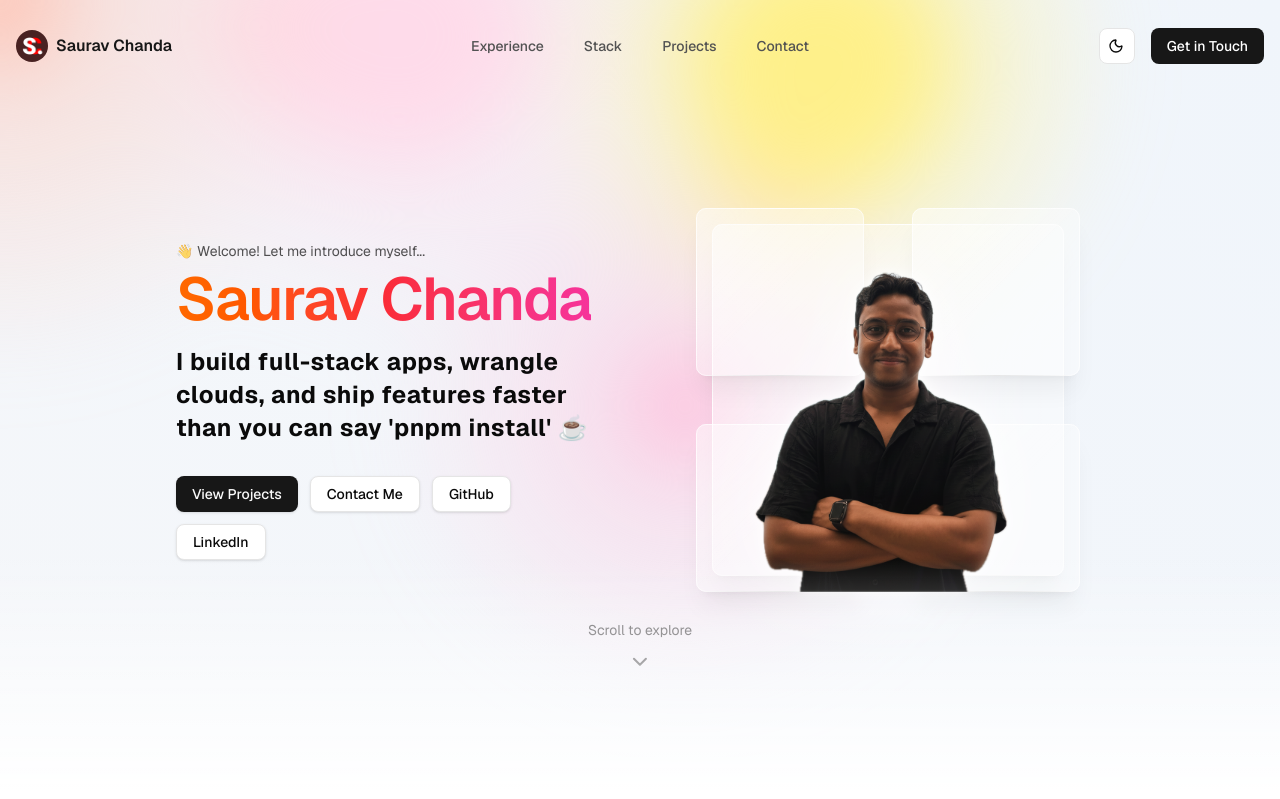
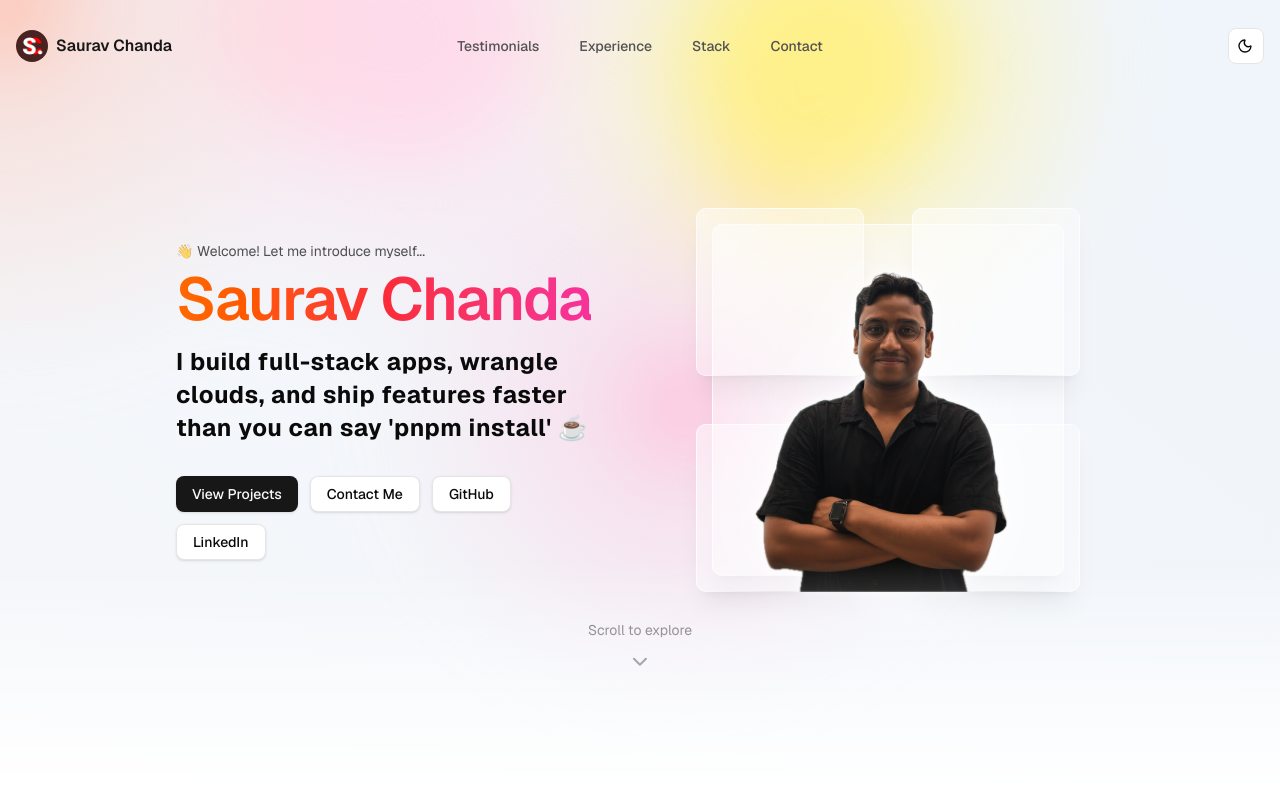
Before and after one commit to SauravChanda/Portfolio-website, a Next.js app: page / in a window 1280 px wide. Shown: the top 799 px of the page. Built offline with nearby package versions, Linux system fonts and the light colour scheme.

Commit message:
feat(portfolio-navbar): update navigation items and add logo image
- Replace "Projects" with "Testimonials" in navigation
- Add smooth scroll behavior for navigation items
- Replace initial with logo image in mobile view
- Remove "Get in Touch" button

```diff
--- a/src/components/sections/portfolio-navbar.tsx
+++ b/src/components/sections/portfolio-navbar.tsx
@@ -13,10 +13,10 @@ import {
 import { ThemeToggle } from "@/components/ui/theme-toggle";
 
 const navigationItems = [
-//   { name: "About", link: "#about" },
+  { name: "Testimonials", link: "#testimonials" },
   { name: "Experience", link: "#experience" },
   { name: "Stack", link: "#stack" },
-  { name: "Projects", link: "#projects" },
+//   { name: "Projects", link: "#projects" },
   { name: "Contact", link: "#contact" },
 ];
 
@@ -35,6 +35,10 @@ export function PortfolioNavbar() {
     window.scrollTo({ top: 0, behavior: 'smooth' });
   };
 
+  const handleNavItemClick = () => {
+    window.scrollTo({ top: 0, behavior: 'smooth' });
+  };
+
   return (
     <Navbar className="fixed inset-x-0 top-1 md:top-5 z-50">
       {/* Desktop Navigation */}
@@ -50,17 +54,17 @@ export function PortfolioNavbar() {
         </div>
 
         {/* Navigation Items */}
-        <NavItems items={navigationItems} />
+        <NavItems items={navigationItems} onItemClick={handleNavItemClick} />
 
         {/* Right side actions */}
         <div className="flex items-center space-x-4">
           <ThemeToggle />
-          <a
+          {/* <a
             href="#contact"
-            className="hidden lg:inline-block px-4 py-2 bg-neutral-900 dark:bg-neutral-100 text-white dark:text-neutral-900 text-sm font-medium rounded-md hover:bg-neutral-800 dark:hover:bg-neutral-200 transition-colors"
+            className="hidden lg:inline-block px-4 py-2 bg-neutral-900 dark:bg-neutral-100 text-white dark:text-neutral-900 text-sm font-medium rounded-md hover:bg-neutral-800 dark:hover:bg-neutral-200 transition-colors cursor-pointer"
           >
             Get in Touch
-          </a>
+          </a> */}
         </div>
       </NavBody>
 
@@ -69,8 +73,8 @@ export function PortfolioNavbar() {
         <MobileNavHeader>
           {/* Mobile Logo */}
           <div className="flex items-center space-x-2 cursor-pointer" onClick={handleLogoClick}>
-            <div className="flex h-8 w-8 items-center justify-center rounded-full bg-gradient-to-r from-red-500 to-orange-500 text-white font-bold text-sm">
-              S
+            <div className="flex h-8 w-8 items-center justify-center rounded-full bg-gradient-to-r from-red-500 to-orange-500 text-white font-bold text-sm overflow-hidden">
+              <img src="/Logo.png" alt="Saurav Chanda" width={32} height={32} />
             </div>
             <span className="font-semibold text-neutral-900 dark:text-neutral-100">
               Saurav Chanda
```
